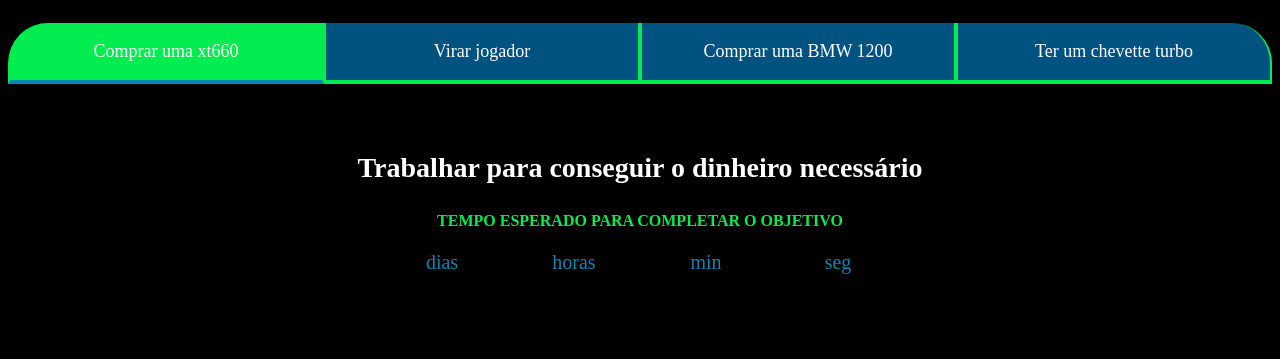
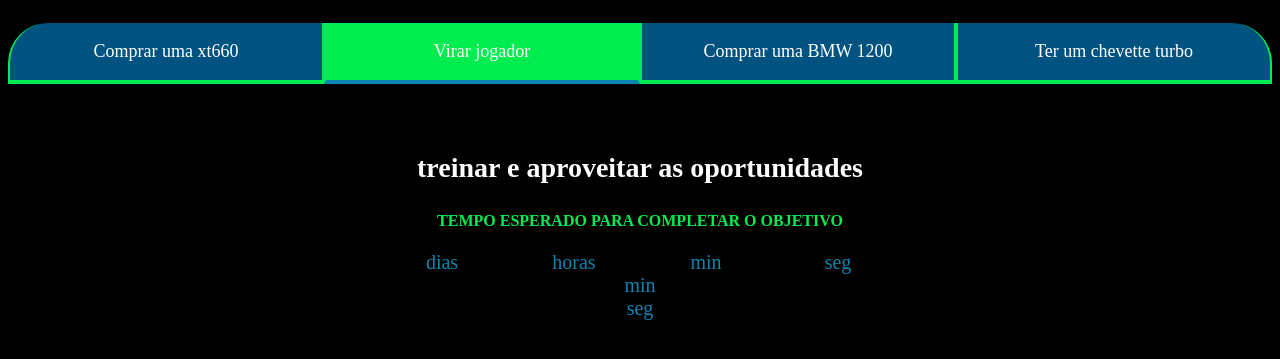
Before and after one commit to lucasralo/Site-2, a plain HTML site: page index.html in a window 1280 px wide. Both pictures are taken after a click on the button "Virar jogador". Shown: the part 75-434 px from the top of the page. Drawn offline with Linux system fonts and the light colour scheme.

Commit message:
28052025

```diff
--- a/index.html
+++ b/index.html
@@ -37,12 +37,13 @@
                         <p class="contador-digito-numero" id="seg0"></p>
                         <p class="contador-digito-texto">seg</p>
                     </div>
-                    </div>
+                </div>
             </div>
-            <div class="aba-conteudo">
+              <div class="aba-conteudo">
                 <h3 class="aba-conteudo-titulo-principal">treinar e aproveitar as oportunidades</h3>
                 <h4 class="aba-conteudo-titulo-secundario">tempo esperado para completar o objetivo</h4>
-                <div class="contador-digito">
+                <div class="contador">
+                    <div class="contador-digito">
                         <p class="contador-digito-numero" id="dias1"></p>
                         <p class="contador-digito-texto">dias</p>
                 </div>
@@ -50,7 +51,11 @@
                         <p class="contador-digito-numero" id="horas1"></p>
                         <p class="contador-digito-texto">horas</p>
             </div>
-         <div class="contador-digito">
+           <div class="contador-digito">
+                        <p class="contador-digito-numero" id="min1"></p>
+                        <p class="contador-digito-texto">min</p>
+                    </div>
+                    <div class="contador-digito">
                         <p class="contador-digito-numero" id="seg1"></p>
                         <p class="contador-digito-texto">seg</p>
                     </div>
@@ -61,7 +66,9 @@
                         <p class="contador-digito-numero" id="horas2"></p>
                         <p class="contador-digito-texto">horas</p>
                     </div>
-                     <div class="contador-digito">
+               </div>
+          </div>
+          <div class="contador-digito">
                         <p class="contador-digito-numero" id="min2"></p>
                         <p class="contador-digito-texto">min</p>
                     </div>
--- a/main.js
+++ b/main.js
@@ -1,4 +1,4 @@
-const botoes = document.querySelectorAll(".botoes");
+const botoes = document.querySelectorAll(".botao");
 const textos = document.querySelectorAll(".aba-conteudo");
 for (let i=0; i < botoes.length; i++){
     botoes [i] .onclick = function(){
@@ -10,7 +10,7 @@ for (let i=0; i < botoes.length; i++){
         textos [i].classList.add("ativo");
     }
 }
-const contadores = document.querySelectorAll("contador");
+const contadores = document.querySelectorAll(".contador");
 const tempoobjetivol = new Date ("2030-01-01T00:00:00");
 const tempoobjetivo2 = new Date ("2030-01-01T00:00:00");
 const tempoobjetivo3 = new Date ("2030-01-01T00:00:00");
```
